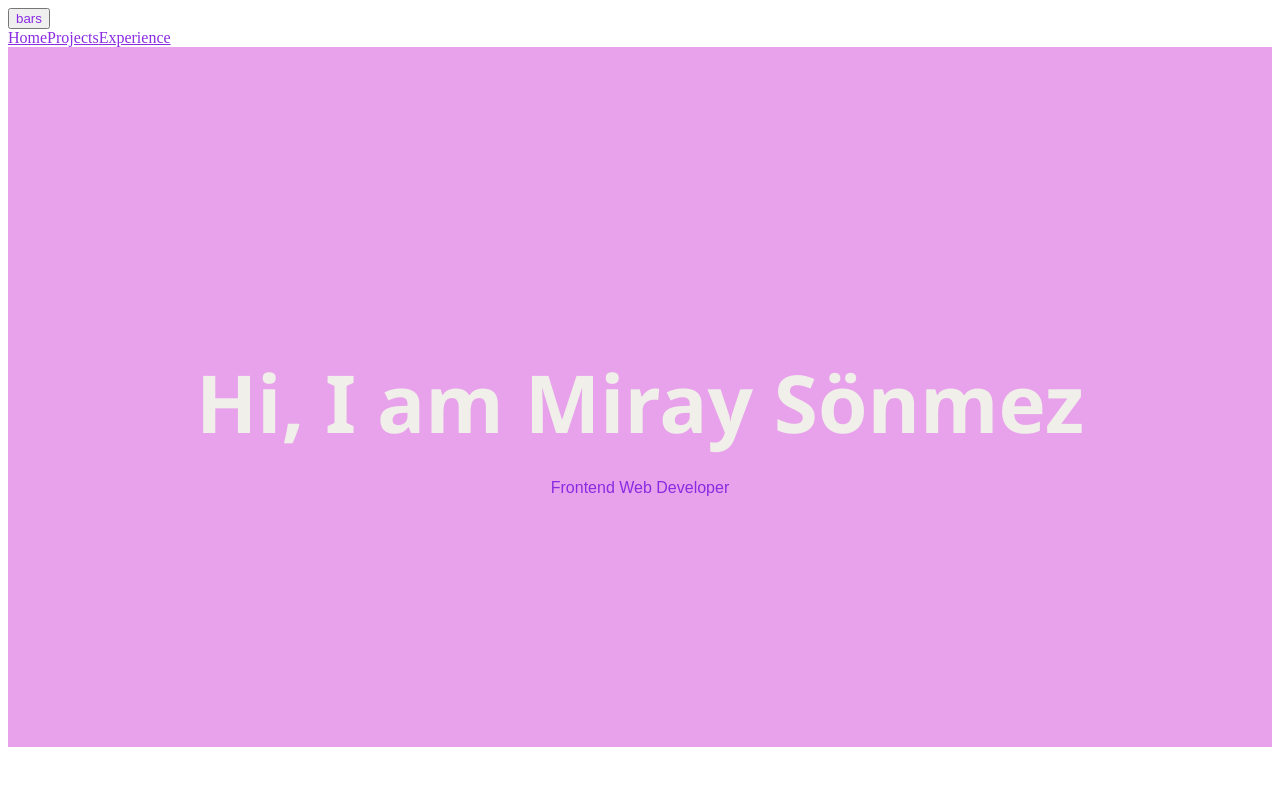
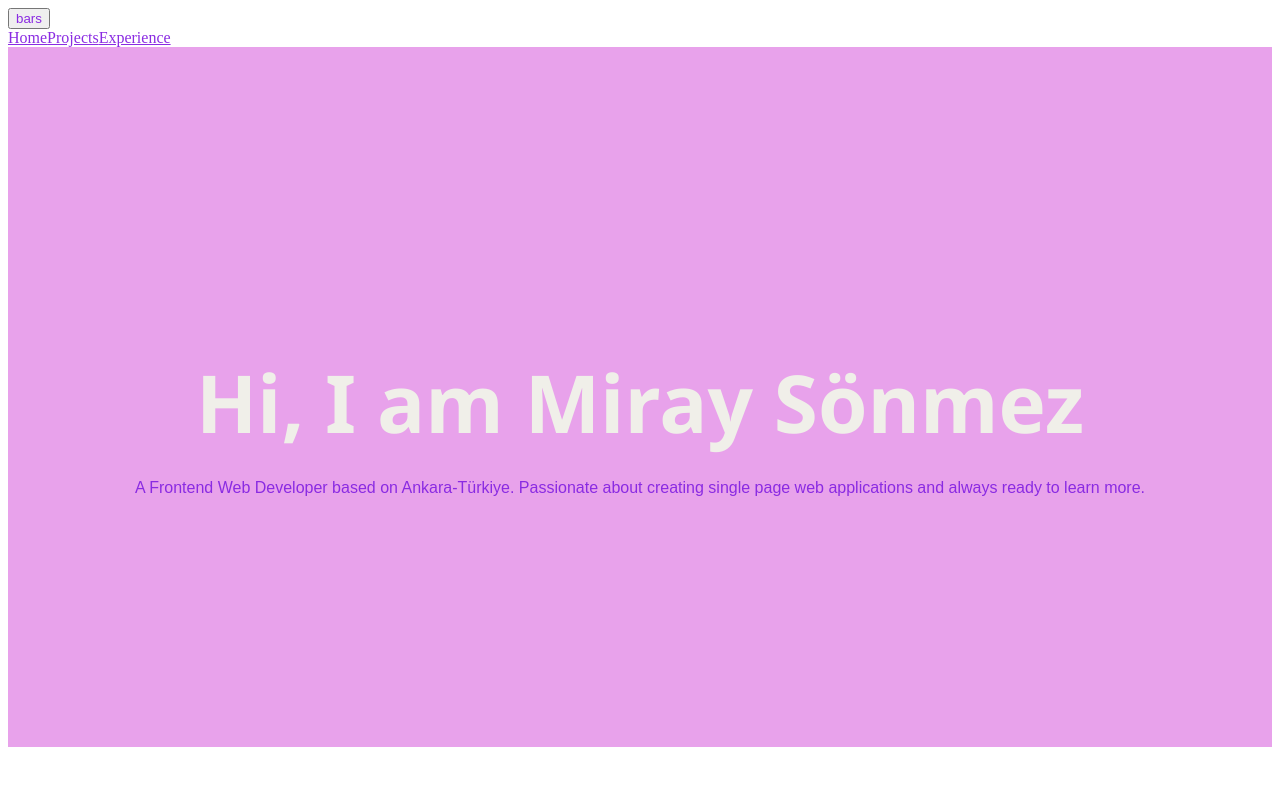
Before and after one commit to chiturca/portfolio, a React (Create React App) app: page / in a window 1280 px wide. Shown: the top 800 px of the page. Built offline with nearby package versions, Linux system fonts and the light colour scheme.

Commit message:
Doc: add about info

```diff
--- a/src/containers/Home/index.tsx
+++ b/src/containers/Home/index.tsx
@@ -6,7 +6,10 @@ function Home() {
     <div className="home">
       <div className="about">
         <h2>Hi, I am Miray Sönmez</h2>
-        <p>Frontend Web Developer</p>
+        <p>
+          A Frontend Web Developer based on Ankara-Türkiye. Passionate about creating single page
+          web applications and always ready to learn more.
+        </p>
       </div>
       <div className="skills">
         <h1>Skills</h1>
```
